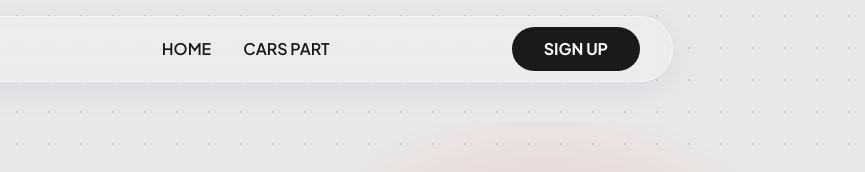
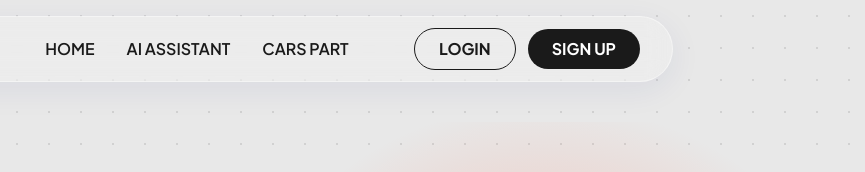
Before and after one commit to rikiandika22/HACKHATON, a website built with Vite: page index.html in a window 1280 px wide. Shown: the top 172 px of the page, 415-1280 px from the left. Built offline with nearby package versions, Linux system fonts and the light colour scheme.

Commit message:
feat: add AI ASSISTANT link and LOGIN button to navbar

```diff
--- a/src/components/header.html
+++ b/src/components/header.html
@@ -14,14 +14,19 @@
             <!-- Desktop Nav -->
             <nav class="hidden md:flex gap-8 font-semibold">
                 <a href="#" class="nav-link text-dark hover:text-primary transition-colors">HOME</a>
+                <a href="/chat.html" class="nav-link text-dark hover:text-primary transition-colors">AI ASSISTANT</a>
                 <a href="#cars-part" class="nav-link text-dark hover:text-primary transition-colors">CARS
                     PART</a>
             </nav>
 
             <!-- Desk Right -->
-            <div class="flex items-center gap-4">
+            <div class="flex items-center gap-3">
+                <a href="/login.html"
+                    class="hidden md:inline-flex border border-dark text-dark px-6 py-2 rounded-full font-bold hover:bg-dark hover:text-white transition-colors duration-300">
+                    LOGIN
+                </a>
                 <a href="/register.html"
-                    class="hidden md:inline-flex bg-dark text-white px-8 py-2.5 rounded-full font-bold hover:bg-gray-800 transition-colors duration-300">
+                    class="hidden md:inline-flex bg-dark text-white px-6 py-2 rounded-full font-bold hover:bg-gray-800 transition-colors duration-300">
                     SIGN UP
                 </a>
 
@@ -53,12 +58,19 @@
         <div class="px-6 py-6 flex flex-col gap-4 text-center">
             <a href="#" @click="closeMenu"
                 class="text-lg font-bold text-dark hover:text-primary transition-colors">HOME</a>
+            <a href="/chat.html" @click="closeMenu"
+                class="text-lg font-bold text-dark hover:text-primary transition-colors">AI ASSISTANT</a>
             <a href="#cars-part" @click="closeMenu"
                 class="text-lg font-bold text-dark hover:text-primary transition-colors">CARS
                 PART</a>
-            <a href="/register.html"
-                class="mt-2 bg-dark text-white px-6 py-3 rounded-full font-bold hover:bg-gray-800 transition-colors">SIGN
-                UP</a>
+
+            <div class="flex flex-col gap-3 mt-4">
+                <a href="/login.html"
+                    class="border border-dark text-dark px-6 py-3 rounded-full font-bold hover:bg-dark hover:text-white transition-colors">LOGIN</a>
+                <a href="/register.html"
+                    class="bg-dark text-white px-6 py-3 rounded-full font-bold hover:bg-gray-800 transition-colors">SIGN
+                    UP</a>
+            </div>
         </div>
     </div>
 </header>
```
Also changed, not shown: dist/index.html.
